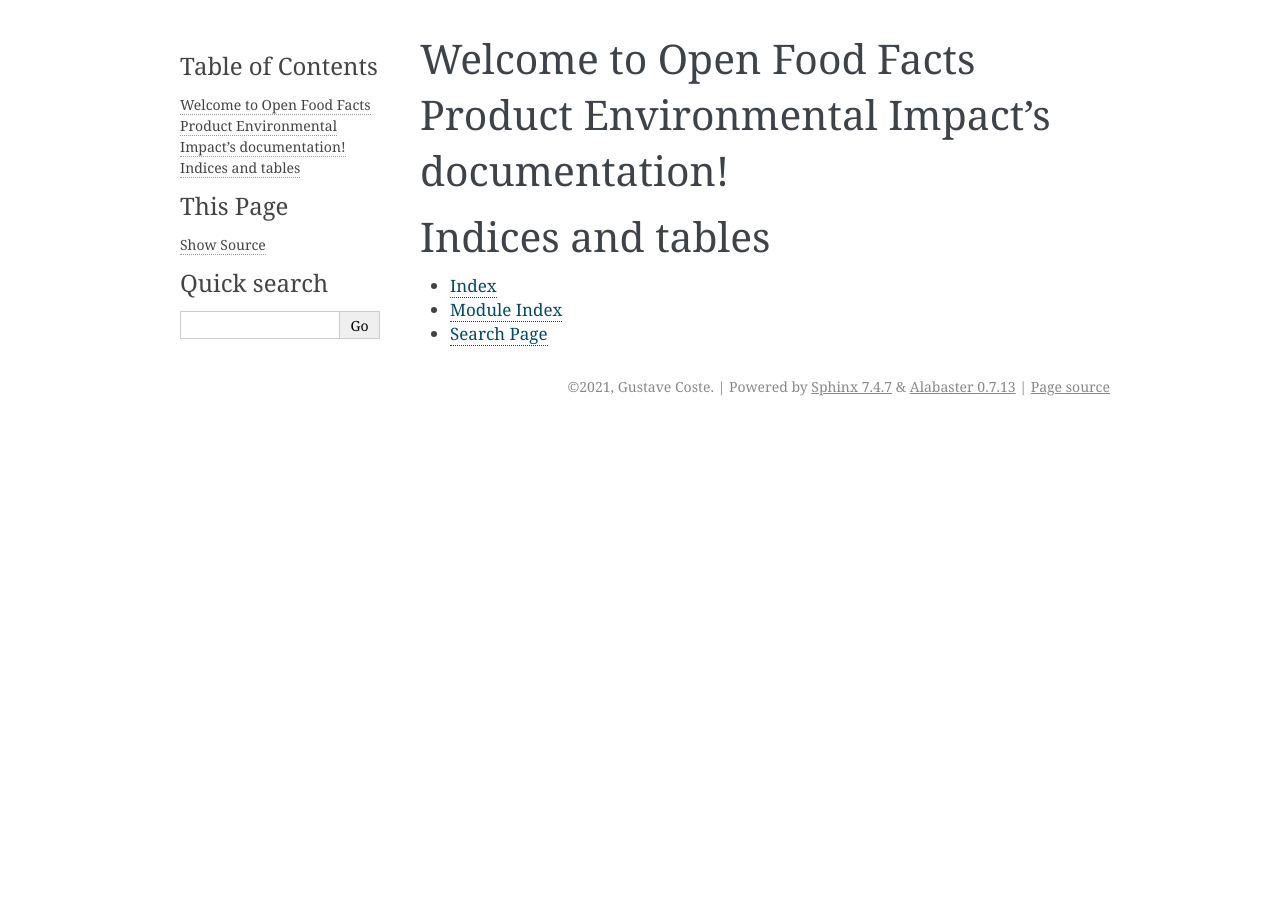
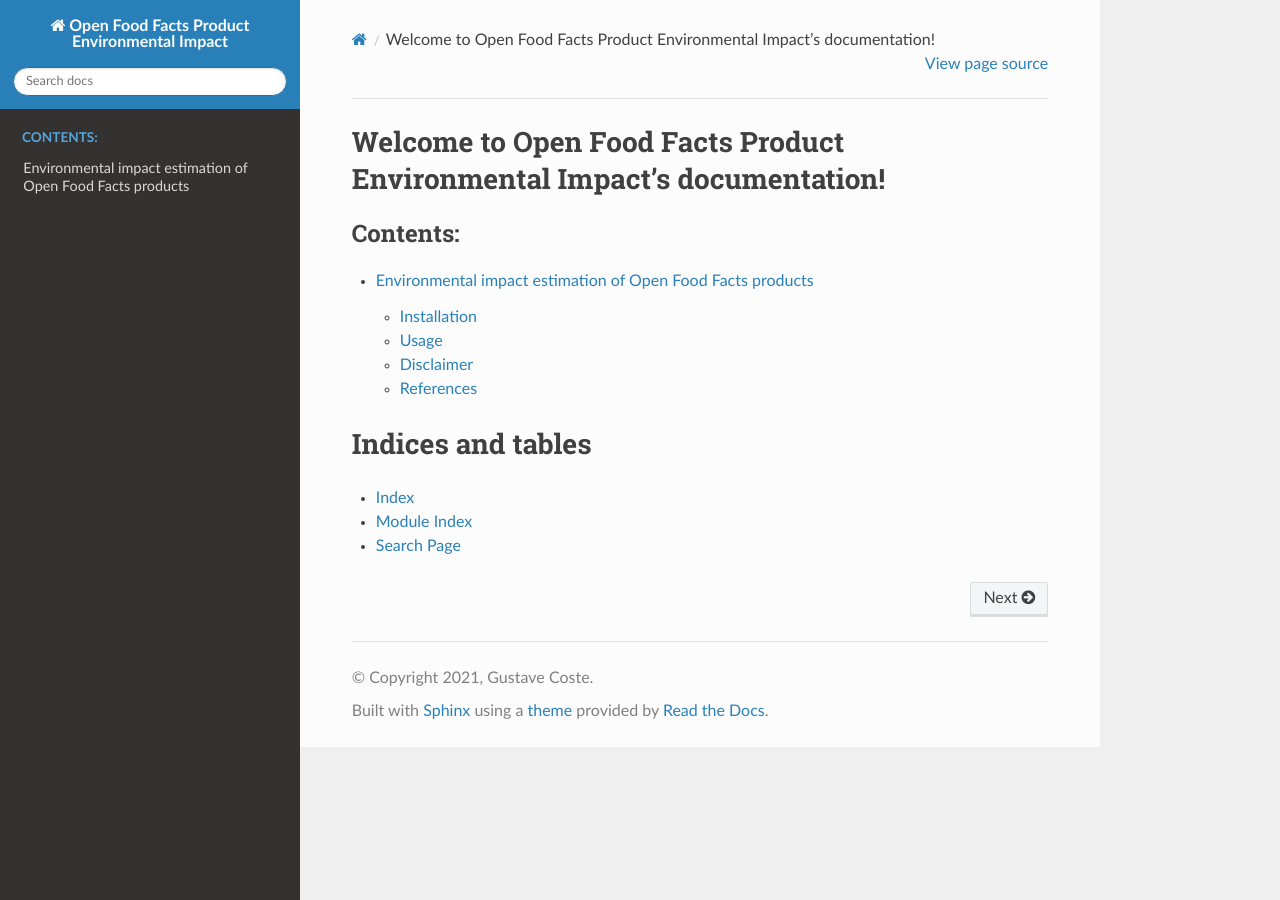
Before and after one commit to openfoodfacts/off-product-environmental-impact, a Sphinx documentation site: the page built from doc/source/index.rst, in a window 1280 px wide. Built offline with Sphinx 7.4.7 and the Read the Docs theme 2.0.0, drawn with Linux system fonts in a browser that asks for light colours; pages that are not in the unit, such as notebooks, are missing from menus.

```diff
--- a/doc/source/conf.py
+++ b/doc/source/conf.py
@@ -42,8 +42,10 @@ extensions = [
     'sphinx.ext.autodoc',
     'sphinx.ext.doctest',
     'sphinx.ext.mathjax',
+    'sphinxcontrib.napoleon',
     'sphinx.ext.viewcode',
     'sphinx.ext.githubpages',
+    "m2r2",
 ]
 
 # Add any paths that contain templates here, relative to this directory.
@@ -52,8 +54,8 @@ templates_path = ['_templates']
 # The suffix(es) of source filenames.
 # You can specify multiple suffix as a list of string:
 #
-# source_suffix = ['.rst', '.md']
-source_suffix = '.rst'
+source_suffix = ['.rst', '.md']
+# source_suffix = '.rst'
 
 # The master toctree document.
 master_doc = 'index'
@@ -79,7 +81,7 @@ pygments_style = None
 # The theme to use for HTML and HTML Help pages.  See the documentation for
 # a list of builtin themes.
 #
-html_theme = 'alabaster'
+html_theme = 'sphinx_rtd_theme'
 
 # Theme options are theme-specific and customize the look and feel of a theme
 # further.  For a list of options available for each theme, see the
--- a/doc/source/index.rst
+++ b/doc/source/index.rst
@@ -10,6 +10,7 @@ Welcome to Open Food Facts Product Environmental Impact's documentation!
    :maxdepth: 2
    :caption: Contents:
 
+   readme
    get-started
    food-product-modeling
    impact-estimation-algorithm
--- /dev/null
+++ b/doc/source/readme.rst
@@ -0,0 +1 @@
+.. mdinclude:: ../../README.md
--- a/requirements.txt
+++ b/requirements.txt
@@ -41,3 +41,4 @@ statsmodels
 sphinx
 sphinx_rtd_theme
 sphinxcontrib-napoleon
+m2r2
```
